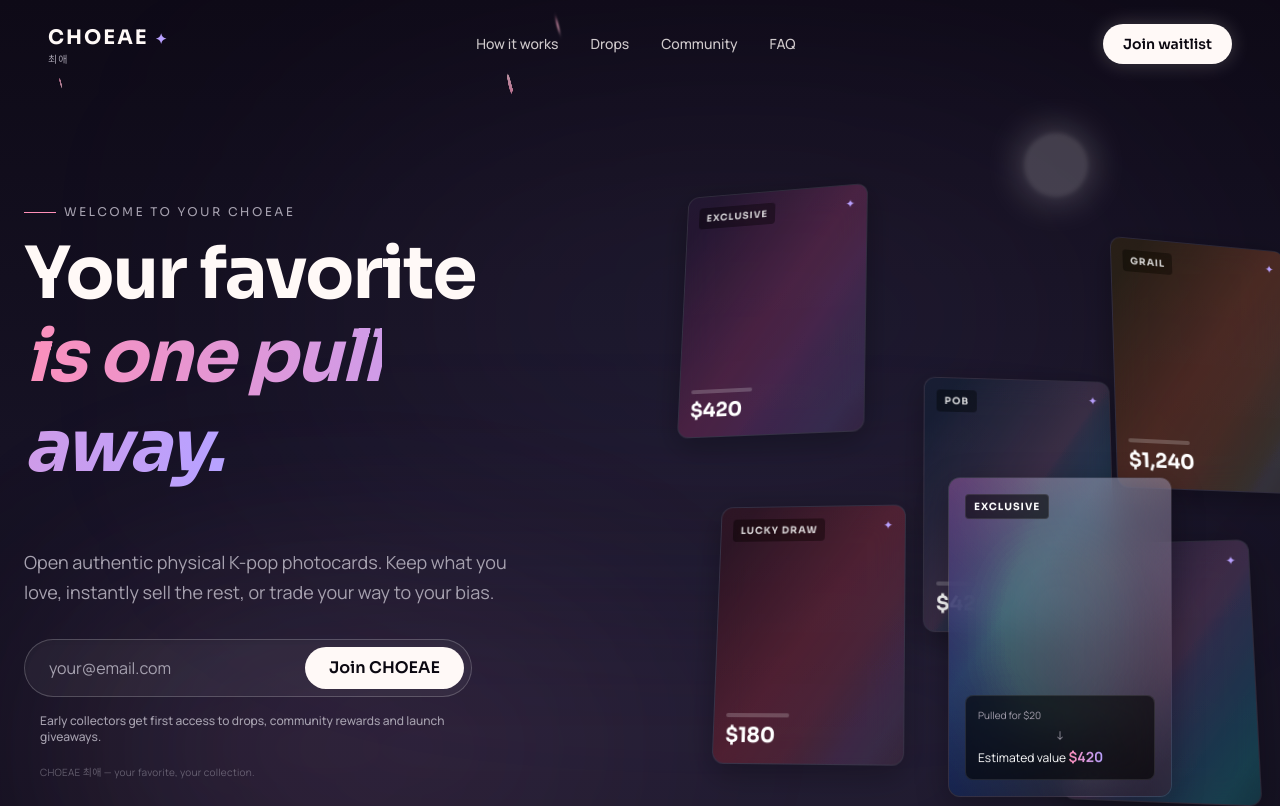
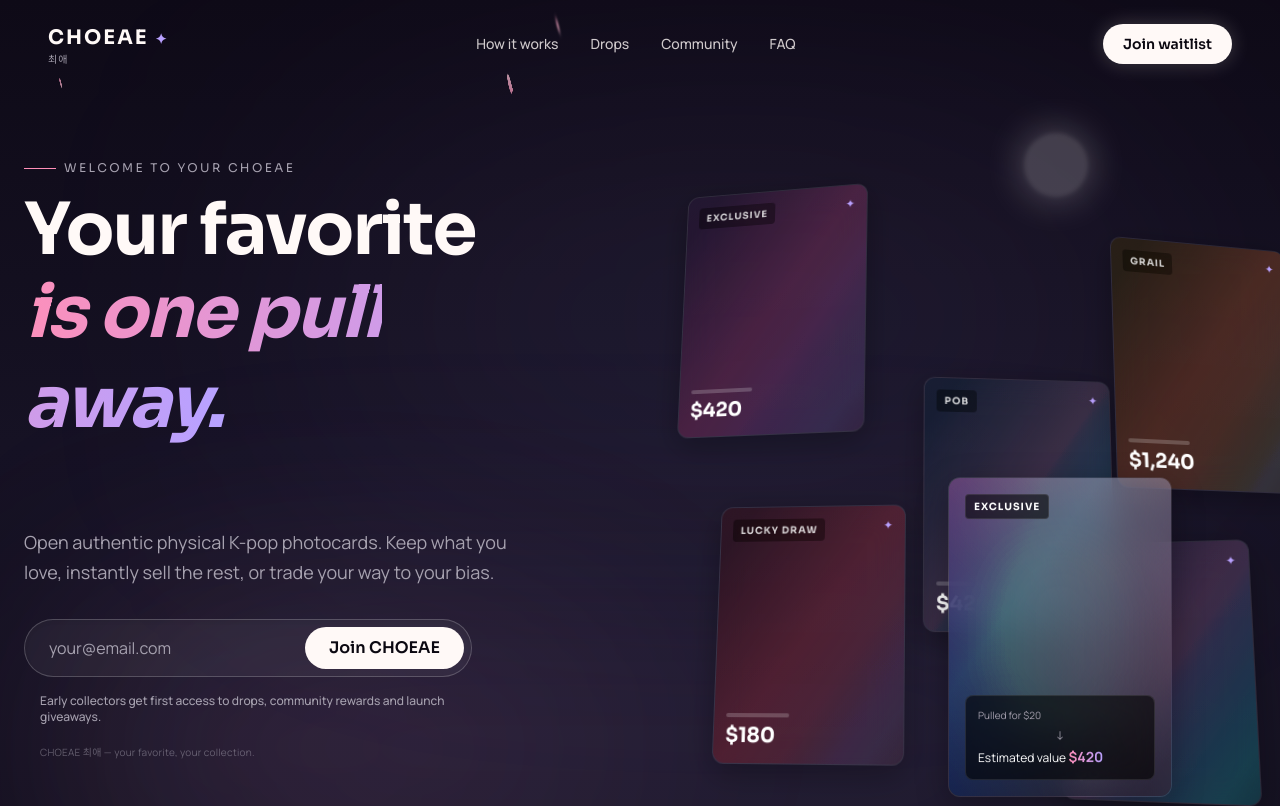
Before and after one commit to Spark1ezz/choeae-landing, a Next.js app: page / in a window 1280 px wide. Shown: the top 806 px of the page. Built offline with nearby package versions, Linux system fonts and the light colour scheme.

Commit message:
style: shift headline block higher up towards top while preserving lower position of description and waitlist form

```diff
--- a/src/components/Hero.tsx
+++ b/src/components/Hero.tsx
@@ -32,9 +32,9 @@ export default function Hero() {
       <div className="relative z-20 container mx-auto px-6 h-full flex flex-col md:flex-row items-center justify-between">
 
         {/* Left/Center Content (Waitlist + Typography) */}
-        <div className="w-full md:w-1/2 pt-2 md:pt-4 md:pr-10 z-30 flex flex-col justify-between">
-          {/* Top block: Eyebrow + Headline */}
-          <div>
+        <div className="w-full md:w-1/2 pt-0 md:pr-10 z-30 flex flex-col justify-between">
+          {/* Top block: Eyebrow + Headline - shifted higher */}
+          <div className="-mt-4 md:-mt-8 lg:-mt-12">
             <p className="font-sora text-moon-grey tracking-[0.2em] text-xs uppercase mb-3 md:mb-4 flex items-center gap-2">
               <span className="w-8 h-px bg-choeae-pink" />
               Welcome to your CHOEAE
@@ -47,7 +47,7 @@ export default function Hero() {
           </div>
 
           {/* Bottom block: Description + Waitlist Form */}
-          <div className="mt-8 md:mt-14">
+          <div className="mt-10 md:mt-16 lg:mt-20">
             <p className="text-moon-grey text-base md:text-lg max-w-lg mb-6 leading-relaxed">
               Open authentic physical K-pop photocards. Keep what you love, instantly sell the rest, or trade your way to your bias.
             </p>
```
